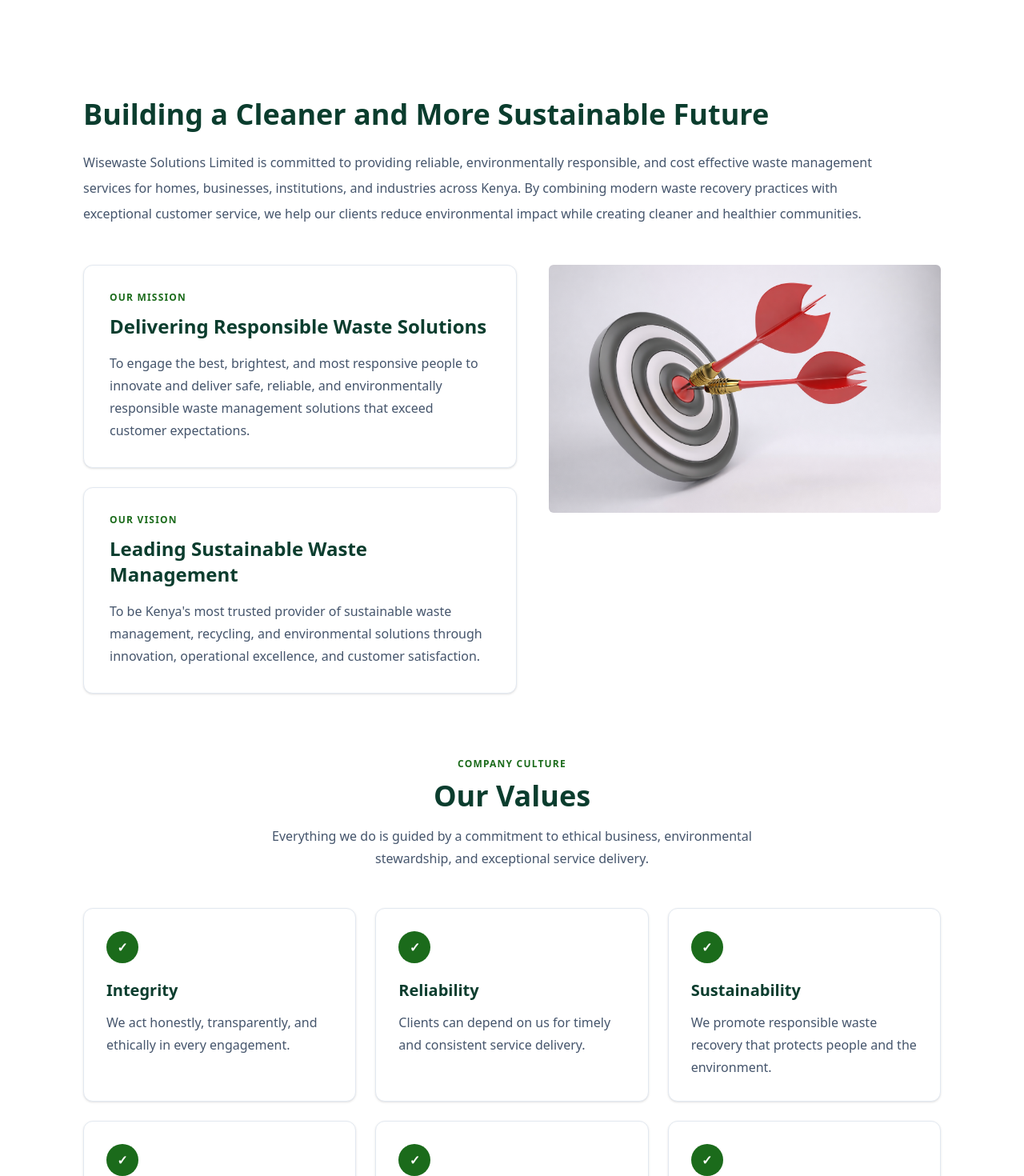
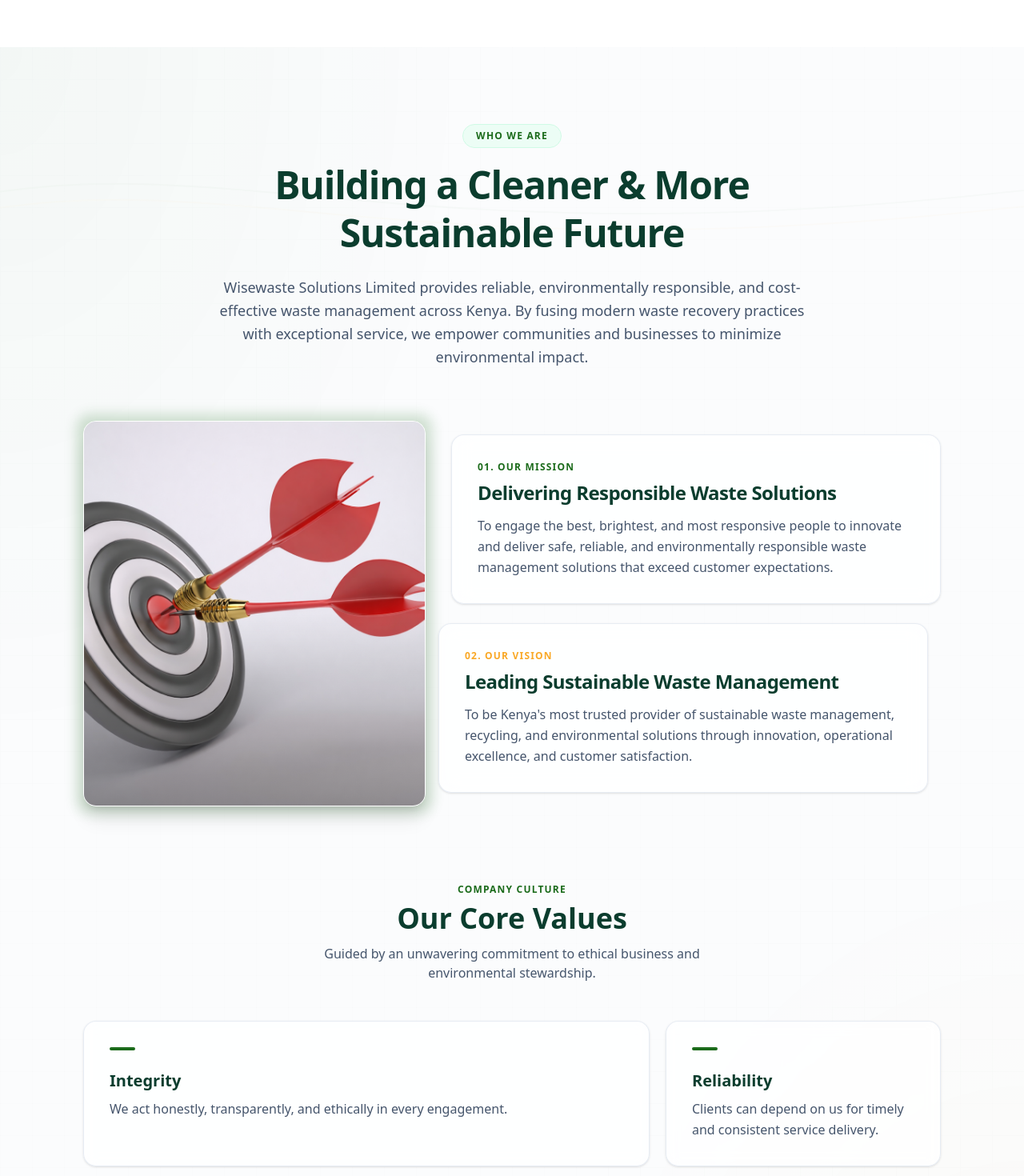
Before and after one commit to opiyodhiambo/wisewaste-revamp, a React (Vite) app: page /about in a window 1280 px wide. Shown: the part 1760-3230 px from the top of the page at 80% size. Built offline with nearby package versions, Linux system fonts and the light colour scheme.

Commit message:
redesign home page

```diff
--- a/src/components/about/MissionVision.tsx
+++ b/src/components/about/MissionVision.tsx
@@ -1,12 +1,14 @@
 import Container from "../ui/Container";
-import { motion, type Variants  } from "framer-motion";
-import vehicle11 from "../../assets/vehicle11.png"
+import { motion, type Variants } from "framer-motion";
+import vehicle11 from "../../assets/vehicle11.png";
+
 const GREEN = "#1B6B1B";
 const ORANGE = "#F9A826";
 const DARK = "#0B3D2E";
 const EASE_OUT: [number, number, number, number] = [0.16, 1, 0.3, 1];
+
 export default function MissionVision() {
-  const containerV = {
+  const containerV: Variants = {
     hidden: {},
     show: {
       transition: {
@@ -17,7 +19,7 @@ export default function MissionVision() {
   };
 
   const itemV: Variants = {
-    hidden: { opacity: 0, y: 20, filter: "blur(6px)" },
+    hidden: { opacity: 0, y: 25, filter: "blur(6px)" },
     show: {
       opacity: 1,
       y: 0,
@@ -27,89 +29,187 @@ export default function MissionVision() {
   };
 
   const imageV: Variants = {
-    hidden: { opacity: 0, x: -60, scale: 0.98 },
+    hidden: { opacity: 0, scale: 0.95 },
     show: {
       opacity: 1,
-      x: 0,
       scale: 1,
       transition: { duration: 0.9, ease: EASE_OUT },
     },
   };
 
+  const valuesData = [
+    {
+      title: "Integrity",
+      desc: "We act honestly, transparently, and ethically in every engagement.",
+      span: "lg:col-span-2",
+      highlight: true,
+    },
+    {
+      title: "Reliability",
+      desc: "Clients can depend on us for timely and consistent service delivery.",
+      span: "lg:col-span-1",
+    },
+    {
+      title: "Sustainability",
+      desc: "We promote responsible waste recovery that protects people and the environment.",
+      span: "lg:col-span-1",
+    },
+    {
+      title: "Innovation",
+      desc: "We continually improve our processes through modern technologies and ideas.",
+      span: "lg:col-span-1",
+    },
+    {
+      title: "Customer First",
+      desc: "Our clients remain at the center of every decision we make.",
+      span: "lg:col-span-1",
+    },
+    {
+      title: "Safety",
+      desc: "We prioritize the wellbeing of our employees, customers, and communities.",
+      span: "lg:col-span-3",
+      accent: true,
+    },
+  ];
+
   return (
-    <section className="bg-white">
-      <Container className="py-12 md:py-16">
+    <section className="relative overflow-hidden bg-slate-50/50 py-16 md:py-24">
+      {/* Dynamic Background SVG Overlay */}
+      <div className="absolute inset-0 pointer-events-none z-0">
+        <svg
+          className="absolute top-0 left-0 w-full h-full opacity-40"
+          xmlns="http://www.w3.org/2000/svg"
+          width="100%"
+          height="100%"
+          fill="none"
+        >
+          <defs>
+            <radialGradient id="greenGlow" cx="0%" cy="0%" r="50%">
+              <stop offset="0%" stopColor="#1B6B1B" stopOpacity="0.08" />
+              <stop offset="100%" stopColor="#1B6B1B" stopOpacity="0" />
+            </radialGradient>
+            <radialGradient id="orangeGlow" cx="100%" cy="100%" r="50%">
+              <stop offset="0%" stopColor="#F9A826" stopOpacity="0.08" />
+              <stop offset="100%" stopColor="#F9A826" stopOpacity="0" />
+            </radialGradient>
+            <pattern
+              id="grid"
+              width="40"
+              height="40"
+              patternUnits="userSpaceOnUse"
+            >
+              <path
+                d="M 40 0 L 0 0 0 40"
+                fill="none"
+                stroke="rgba(11, 61, 46, 0.03)"
+                strokeWidth="1"
+              />
+            </pattern>
+          </defs>
+          <rect width="100%" height="100%" fill="url(#grid)" />
+          <rect width="100%" height="100%" fill="url(#greenGlow)" />
+          <rect width="100%" height="100%" fill="url(#orangeGlow)" />
+          {/* Decorative Waves */}
+          <path
+            d="M-100 200 C 300 100, 500 300, 1500 150"
+            stroke="rgba(27, 107, 27, 0.05)"
+            strokeWidth="2"
+            fill="none"
+          />
+          <path
+            d="M-100 220 C 300 120, 500 320, 1500 170"
+            stroke="rgba(249, 168, 38, 0.05)"
+            strokeWidth="2"
+            fill="none"
+          />
+        </svg>
+      </div>
 
-        {/* Top paragraphs */}
+      <Container className="relative z-10">
+        {/* Hero / Top Section */}
         <motion.div
           variants={containerV}
           initial="hidden"
           whileInView="show"
           viewport={{ once: true, amount: 0.2 }}
-          className="max-w-5xl"
+          className="text-center max-w-3xl mx-auto"
         >
+          <motion.div
+            variants={itemV}
+            className="inline-block px-4 py-1.5 rounded-full text-xs font-bold tracking-widest uppercase mb-4 bg-emerald-50 border border-emerald-100"
+            style={{ color: GREEN }}
+          >
+            Who We Are
+          </motion.div>
+
           <motion.h2
             variants={itemV}
-            className="text-3xl md:text-4xl font-extrabold"
+            className="text-3xl md:text-5xl font-extrabold tracking-tight leading-tight"
             style={{ color: DARK }}
           >
-            Building a Cleaner and More Sustainable Future
+            Building a Cleaner & More Sustainable Future
           </motion.h2>
 
           <motion.p
             variants={itemV}
-            className="mt-6 text-slate-600 leading-8"
+            className="mt-6 text-slate-600 text-lg leading-relaxed"
           >
-            Wisewaste Solutions Limited is committed to providing reliable,
-            environmentally responsible, and cost effective waste management
-            services for homes, businesses, institutions, and industries across
-            Kenya. By combining modern waste recovery practices with exceptional
-            customer service, we help our clients reduce environmental impact
-            while creating cleaner and healthier communities.
+            Wisewaste Solutions Limited provides reliable, environmentally
+            responsible, and cost-effective waste management across Kenya.
+            By fusing modern waste recovery practices with exceptional service,
+            we empower communities and businesses to minimize environmental impact.
           </motion.p>
         </motion.div>
 
-        {/* Bottom Section */}
+        {/* Mission & Vision Offset Section */}
         <motion.div
           variants={containerV}
           initial="hidden"
           whileInView="show"
           viewport={{ once: true, amount: 0.2 }}
-          className="mt-12 grid gap-10 lg:grid-cols-[1.05fr_0.95fr] items-start"
+          className="mt-16 grid lg:grid-cols-12 gap-8 items-center"
         >
-          {/* LEFT IMAGE */}
-          <motion.div variants={imageV} className="order-1 w-full">
+          {/* Asymmetrical Image Frame */}
+          <motion.div
+            variants={imageV}
+            className="lg:col-span-5 relative group"
+          >
+            <div
+              className="absolute -inset-2 rounded-2xl opacity-20 group-hover:opacity-40 transition duration-500 blur"
+              style={{ backgroundColor: GREEN }}
+            />
+            <div className="relative overflow-hidden rounded-2xl bg-slate-100 shadow-xl border border-white">
               <motion.img
-              whileHover={{ scale: 1.03 }}
+                whileHover={{ scale: 1.05 }}
                 transition={{ duration: 0.6 }}
                 src={vehicle11}
-              alt="Mission Vision placeholder"
-              className="w-full h-[240px] sm:h-[320px] lg:h-[310px] object-cover rounded-md"
+                alt="Wisewaste Vehicle"
+                className="w-full h-[380px] lg:h-[480px] object-cover"
                 loading="lazy"
               />
+              <div className="absolute inset-0 bg-gradient-to-t from-black/40 via-transparent to-transparent" />
+            </div>
           </motion.div>
 
-          {/* RIGHT CONTENT */}
-          <div className="grid gap-6">
+          {/* Cards overlapping/stacked layout */}
+          <div className="lg:col-span-7 space-y-6">
             <motion.div
               variants={itemV}
-              className="rounded-xl border border-slate-200 p-8 bg-white shadow-sm"
+              className="relative p-8 rounded-2xl bg-white/80 backdrop-blur-md border border-slate-200/80 shadow-sm hover:shadow-md transition-all"
             >
               <div
-                className="text-xs font-bold uppercase tracking-widest"
+                className="text-xs font-extrabold uppercase tracking-widest"
                 style={{ color: GREEN }}
               >
-                Our Mission
+                01. Our Mission
               </div>
-
               <h3
-                className="mt-3 text-2xl font-extrabold"
+                className="mt-2 text-2xl font-bold tracking-tight"
                 style={{ color: DARK }}
               >
                 Delivering Responsible Waste Solutions
               </h3>
-
-              <p className="mt-4 text-slate-600 leading-7">
+              <p className="mt-3 text-slate-600 leading-relaxed">
                 To engage the best, brightest, and most responsive people to
                 innovate and deliver safe, reliable, and environmentally
                 responsible waste management solutions that exceed customer
@@ -119,23 +219,21 @@ export default function MissionVision() {
 
             <motion.div
               variants={itemV}
-              className="rounded-xl border border-slate-200 p-8 bg-white shadow-sm"
+              className="relative p-8 rounded-2xl bg-white/80 backdrop-blur-md border border-slate-200/80 shadow-sm hover:shadow-md transition-all lg:-translate-x-4"
             >
               <div
-                className="text-xs font-bold uppercase tracking-widest"
-                style={{ color: GREEN }}
+                className="text-xs font-extrabold uppercase tracking-widest"
+                style={{ color: ORANGE }}
               >
-                Our Vision
+                02. Our Vision
               </div>
-
               <h3
-                className="mt-3 text-2xl font-extrabold"
+                className="mt-2 text-2xl font-bold tracking-tight"
                 style={{ color: DARK }}
               >
                 Leading Sustainable Waste Management
               </h3>
-
-              <p className="mt-4 text-slate-600 leading-7">
+              <p className="mt-3 text-slate-600 leading-relaxed">
                 To be Kenya's most trusted provider of sustainable waste
                 management, recycling, and environmental solutions through
                 innovation, operational excellence, and customer satisfaction.
@@ -143,84 +241,71 @@ export default function MissionVision() {
             </motion.div>
           </div>
         </motion.div>
-        {/* Values */}
+
+        {/* Bento Grid Values Section */}
         <motion.div
           variants={containerV}
           initial="hidden"
           whileInView="show"
           viewport={{ once: true }}
-  className="mt-20"
+          className="mt-24"
         >
-  <motion.div variants={itemV} className="text-center">
+          <motion.div variants={itemV} className="text-center max-w-xl mx-auto">
             <div
               className="text-xs font-bold uppercase tracking-widest"
               style={{ color: GREEN }}
             >
               Company Culture
             </div>
-
             <h2
-      className="mt-3 text-3xl md:text-4xl font-extrabold"
+              className="mt-2 text-3xl md:text-4xl font-extrabold"
               style={{ color: DARK }}
             >
-      Our Values
+              Our Core Values
             </h2>
-
-    <p className="mt-4 max-w-2xl mx-auto text-slate-600 leading-7">
-      Everything we do is guided by a commitment to ethical business,
-      environmental stewardship, and exceptional service delivery.
+            <p className="mt-3 text-slate-600">
+              Guided by an unwavering commitment to ethical business and
+              environmental stewardship.
             </p>
           </motion.div>
 
-  <div className="mt-12 grid gap-6 sm:grid-cols-2 lg:grid-cols-3">
-    {[
-      {
-        title: "Integrity",
-        desc: "We act honestly, transparently, and ethically in every engagement."
-      },
-      {
-        title: "Reliability",
-        desc: "Clients can depend on us for timely and consistent service delivery."
-      },
-      {
-        title: "Sustainability",
-        desc: "We promote responsible waste recovery that protects people and the environment."
-      },
-      {
-        title: "Innovation",
-        desc: "We continually improve our processes through modern technologies and ideas."
-      },
-      {
-        title: "Customer First",
-        desc: "Our clients remain at the center of every decision we make."
-      },
-      {
-        title: "Safety",
-        desc: "We prioritize the wellbeing of our employees, customers, and communities."
-      },
-    ].map((value) => (
+          <div className="mt-12 grid gap-5 sm:grid-cols-2 lg:grid-cols-3">
+            {valuesData.map((val) => (
               <motion.div
-        key={value.title}
+                key={val.title}
                 variants={itemV}
-        whileHover={{ y: -6 }}
-        className="rounded-xl border border-slate-200 bg-white p-7 shadow-sm"
+                whileHover={{ y: -4 }}
+                className={`group relative overflow-hidden p-8 rounded-2xl border transition-all duration-300 ${
+                  val.span
+                } ${
+                  val.accent
+                    ? "bg-slate-900 text-white border-slate-800"
+                    : "bg-white/80 backdrop-blur-sm border-slate-200/80 hover:border-slate-300 shadow-sm"
+                }`}
               >
+                {/* Visual accent indicator */}
                 <div
-          className="h-10 w-10 rounded-full flex items-center justify-center font-bold text-white"
-          style={{ backgroundColor: GREEN }}
-        >
-          ✓
-        </div>
+                  className="w-8 h-1 rounded-full mb-6"
+                  style={{
+                    backgroundColor: val.accent ? ORANGE : GREEN,
+                  }}
+                />
 
                 <h3
-          className="mt-5 text-xl font-bold"
-          style={{ color: DARK }}
+                  className={`text-xl font-bold ${
+                    val.accent ? "text-white" : ""
+                  }`}
+                  style={!val.accent ? { color: DARK } : {}}
                 >
-          {value.title}
+                  {val.title}
                 </h3>
 
-        <p className="mt-3 text-slate-600 leading-7">
-          {value.desc}
+                <p
+                  className={`mt-2 leading-relaxed ${
+                    val.accent ? "text-slate-300" : "text-slate-600"
+                  }`}
+                >
+                  {val.desc}
                 </p>
               </motion.div>
             ))}
```
Also changed, not shown: src/components/home/SpecialtyAreasBand.tsx (+59 -39 lines). Lines whose indentation alone changed are shown as unchanged.
